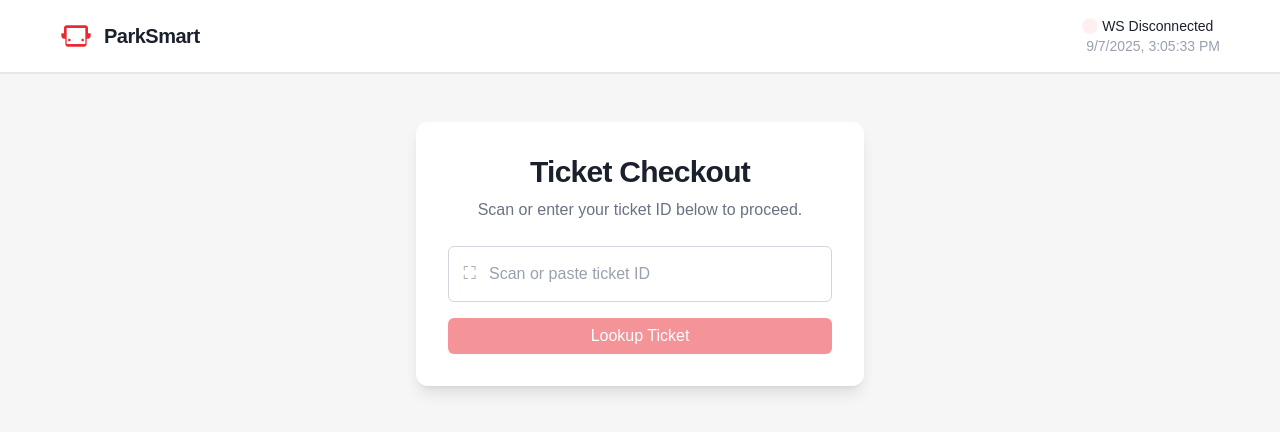
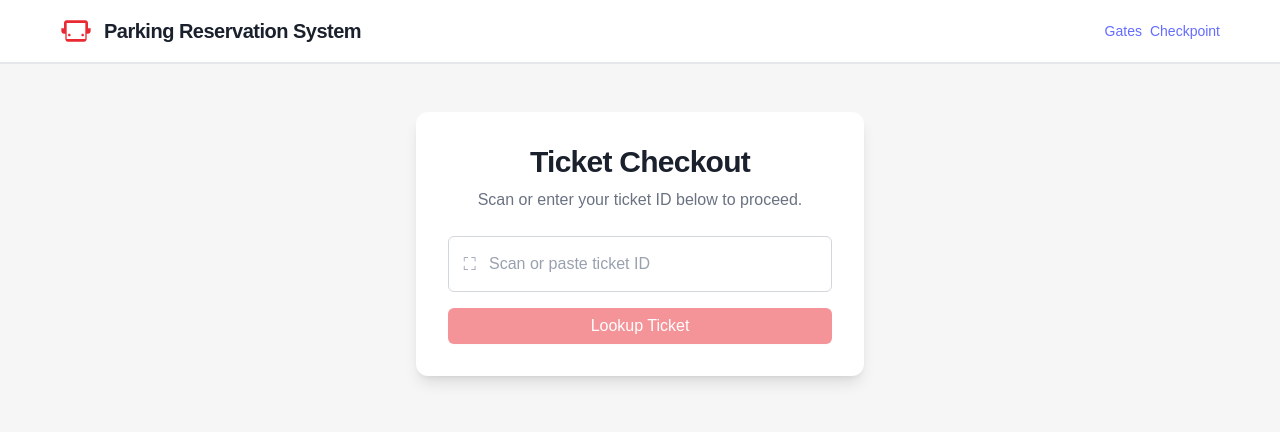
Before and after one commit to AymanEldawy/parking-reservation-system-client, a React (Vite) app: page /checkpoint in a window 1280 px wide. Shown: the top 432 px of the page. Built offline with nearby package versions, Linux system fonts and the light colour scheme; no server answers.

Commit message:
completed admin layout

```diff
--- a/src/HOC/withAdminGuard.tsx
+++ b/src/HOC/withAdminGuard.tsx
@@ -1,9 +1,11 @@
-import { useUserStore } from "@/store/userStore";
+import { useAuthStore } from "@/store/authStore";
 import { Navigate } from "react-router-dom";
 
 const withAdminGuard = (Component: React.FC) => {
   const Wrapper: React.FC = (props) => {
-    const { user, token } = useUserStore();
+    const { user, token } = useAuthStore();
+    console.log(user, 'user', token, 'token');
+
     const pathname = window.location.pathname;
 
     // Logged in but not admin → redirect to user home
--- a/src/components/layout/AdminLayout.tsx
+++ b/src/components/layout/AdminLayout.tsx
@@ -1,12 +1,19 @@
 import withAdminGuard from '@/HOC/withAdminGuard';
 import { Outlet } from 'react-router-dom';
+import Menu from './Menu';
+import Sidebar from './Sidebar';
+import { useState } from 'react';
 
 const AdminLayout = withAdminGuard(() => {
+  const [sidebarOpen, setSidebarOpen] = useState(false);
   return (
-    <div>
-      AdminLayout
-      <Outlet />
-    </div>
+    <>
+      <Menu withoutContainer setSidebarOpen={setSidebarOpen} hideLinks />
+      <div className='flex'>
+        <Sidebar isOpen={sidebarOpen} onClose={() => setSidebarOpen(false)} />
+        <main className="flex-1 p-4 md:w-[calc(100%-200px)] overflow-y-auto"><Outlet /></main>
+      </div>
+    </>
   )
 })
 
--- a/src/components/layout/Menu.tsx
+++ b/src/components/layout/Menu.tsx
@@ -1,33 +1,24 @@
 import { ws } from "@/services/ws";
 import { useEffect, useState } from "react";
-import { Link } from "react-router-dom";
+import { Link, NavLink } from "react-router-dom";
 
-const Menu = () => {
-  const [connected, setConnected] = useState(false);
-
-  useEffect(() => {
-    ws.connect();
-    const offOpen = ws.on("open", () => {
-      console.log('open');
-      setConnected(true)
-    });
-
-    const offClose = ws.on("close", () => {
-      console.log('close');
-      setConnected(false)
-    });
-
-    return () => {
-      offOpen();
-      offClose();
-      ws.disconnect();
-    };
-  }, []);
-
+const Menu = ({ setSidebarOpen, withoutContainer = false, hideLinks = false }: { setSidebarOpen?: (value: boolean) => void, withoutContainer?: boolean, hideLinks?: boolean }) => {
   return (
-    <header className="bg-white flex items-center justify-between border-b-2 border-gray-200 px-6 py-4 sm:px-10">
-      <div className="container">
+    <header className="bg-white flex items-center justify-between border-b-2 border-gray-200 py-3 h-16">
+      <div className={withoutContainer ? "w-full px-6" : "container"}>
         <div className="flex justify-between items-center">
+          <div className="flex items-center gap-4">
+            {setSidebarOpen ? (
+              <button
+                className="md:hidden bg-white p-2 rounded shadow"
+                onClick={() => setSidebarOpen(true)}
+                aria-label="Open sidebar"
+              >
+                <svg className="w-6 h-6" fill="none" stroke="currentColor" viewBox="0 0 24 24">
+                  <path strokeLinecap="round" strokeLinejoin="round" strokeWidth="2" d="M4 6h16M4 12h16M4 18h16" />
+                </svg>
+              </button>
+            ) : null}
             <Link to="/" className="flex items-center gap-3">
               <svg className="h-8 w-8 text-[var(--primary-color)]" fill="currentColor" viewBox="0 0 24 24"
                 xmlns="http://www.w3.org/2000/svg">
@@ -35,15 +26,21 @@ const Menu = () => {
                   d="M3 6C3 4.89543 3.89543 4 5 4H19C20.1046 4 21 4.89543 21 6V10H23V12C23 13.1046 22.1046 14 21 14H20V18C20 19.1046 19.1046 20 18 20H6C4.89543 20 4 19.1046 4 18V14H3C1.89543 14 1 13.1046 1 12V10H3V6ZM5 6H19V18H5V6ZM7 16C7.55228 16 8 15.5523 8 15C8 14.4477 7.55228 14 7 14C6.44772 14 6 14.4477 6 15C6 15.5523 6.44772 16 7 16ZM18 15C18 15.5523 17.5523 16 17 16C16.4477 16 16 15.5523 16 15C16 14.4477 16.4477 14 17 14C17.5523 14 18 14.4477 18 15Z"
                   fill-rule="evenodd"></path>
               </svg>
-            <h1 className="text-xl font-bold tracking-tight text-[var(--text-primary)]">ParkSmart</h1>
+              <h1 className="text-xl font-bold tracking-tight text-[var(--text-primary)]">Parking Reservation System</h1>
             </Link>
-          <div className="text-sm">
-            <p className="flex gap-2 items-center justify-start">
-              <span className={` relative flex h-2 w-2 rounded-full animate-ping ${connected ? 'bg-green-500' : 'bg-red-500'}`} />
-              <span>WS {connected ? 'Connected' : 'Disconnected'} </span>
-            </p>
-            <time className="text-gray-400">{new Date().toLocaleString()}</time>
           </div>
+          {hideLinks ? null : (
+            <ul className="text-sm flex items-center gap-2 menu ">
+              <li>
+                <NavLink to="/" className=" has-[.active]:!text-[var(--primary-color)]"> Gates</NavLink>
+              </li>
+              <li>
+                <NavLink to="/checkpoint">
+                  Checkpoint
+                </NavLink>
+              </li>
+            </ul>
+          )}
         </div>
       </div>
     </header>
--- /dev/null
+++ b/src/components/layout/Sidebar.tsx
@@ -0,0 +1,77 @@
+import { Link, useLocation } from 'react-router-dom'
+import { useState } from 'react'
+
+const Sidebar = ({ isOpen, onClose }: { isOpen: boolean, onClose: () => void }) => {
+  const { pathname } = useLocation();
+   const links = [
+    {
+      to: '/admin',
+      label: 'Control panel',
+      icon: (
+        <svg className="w-5 h-5 mr-3" fill="none" stroke="currentColor" viewBox="0 0 24 24"
+          xmlns="http://www.w3.org/2000/svg">
+          <path
+            d="M3 12l2-2m0 0l7-7 7 7M5 10v10a1 1 0 001 1h3m10-11l2 2m-2-2v10a1 1 0 01-1 1h-3m-6 0a1 1 0 001-1v-4a1 1 0 011-1h2a1 1 0 011 1v4a1 1 0 001 1m-6 0h6"
+            strokeLinecap="round" strokeLinejoin="round" strokeWidth="2"></path>
+        </svg>
+      ),
+    },
+    {
+      to: '/admin/parking-state-report',
+      label: 'Parking State Report',
+      icon: (
+        <svg className="w-5 h-5 mr-3" fill="none" stroke="currentColor" viewBox="0 0 24 24"
+          xmlns="http://www.w3.org/2000/svg">
+          <path
+            d="M9 19v-6a2 2 0 00-2-2H5a2 2 0 00-2 2v6a2 2 0 002 2h2a2 2 0 002-2zm0 0V9a2 2 0 012-2h2a2 2 0 012 2v10m-6 0a2 2 0 002 2h2a2 2 0 002-2m0 0V5a2 2 0 012-2h2a2 2 0 012 2v14a2 2 0 01-2 2h-2a2 2 0 01-2-2z"
+            strokeLinecap="round" strokeLinejoin="round" strokeWidth="2"></path>
+        </svg>
+      ),
+    },
+    {
+      to: '/admin/employees',
+      label: 'Employees',
+      icon: (
+        <svg className="w-5 h-5 mr-3" fill="none" stroke="currentColor" viewBox="0 0 24 24"
+          xmlns="http://www.w3.org/2000/svg">
+          <path
+            d="M12 4.354a4 4 0 110 5.292M15 21H3v-1a6 6 0 0112 0v1zm0 0h6v-1a6 6 0 00-9-5.197M15 21a6 6 0 00-9-5.197m0 0A5.975 5.975 0 0112 13a5.975 5.975 0 01-3 5.197M15 21a6 6 0 00-9-5.197M9 15a4 4 0 110-8 4 4 0 010 8z"
+            strokeLinecap="round" strokeLinejoin="round" strokeWidth="2"></path>
+        </svg>
+      ),
+    },
+  ];
+
+  return (
+    <>
+      <div
+        className={`fixed inset-0 bg-black bg-opacity-40 z-40 md:hidden transition-opacity ${isOpen ? 'opacity-100 pointer-events-auto' : 'opacity-0 pointer-events-none'}`}
+        onClick={onClose}
+      />
+      <aside
+        className={`fixed md:!sticky top-0 left-0 !h-screen w-64 bg-white shadow-md flex flex-col z-50 transition-transform duration-300
+          ${isOpen ? 'translate-x-0 ' : '-translate-x-full'} md:static md:translate-x-0 md:h-[calc(100vh-64px)]`}
+      >
+        <nav className="flex-1 px-4 py-6 space-y-2">
+          {links.map(link => (
+            <Link
+              key={link.label}
+              to={link.to}
+              className={`flex items-center px-4 py-2 rounded-lg transition-colors duration-200 ${
+                pathname === link.to
+                  ? 'bg-[var(--secondary-color)] !text-[var(--primary-color)] font-semibold'
+                  : '!text-gray-700 hover:bg-[var(--secondary-color)] hover:!text-[var(--primary-color)] '
+              }`}
+              onClick={onClose}
+            >
+              {link.icon}
+              {link.label}
+            </Link>
+          ))}
+        </nav>
+      </aside>
+    </>
+  );
+}
+
+export default Sidebar
```
Lines whose indentation alone changed are shown as unchanged.
